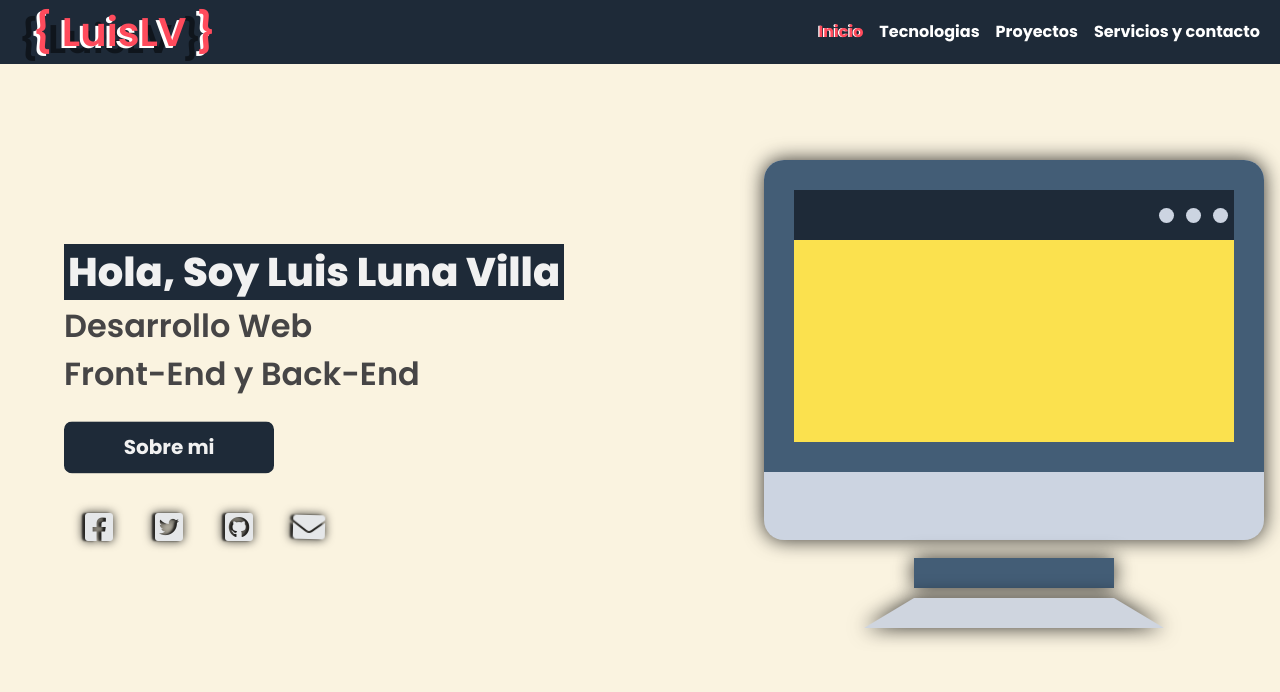
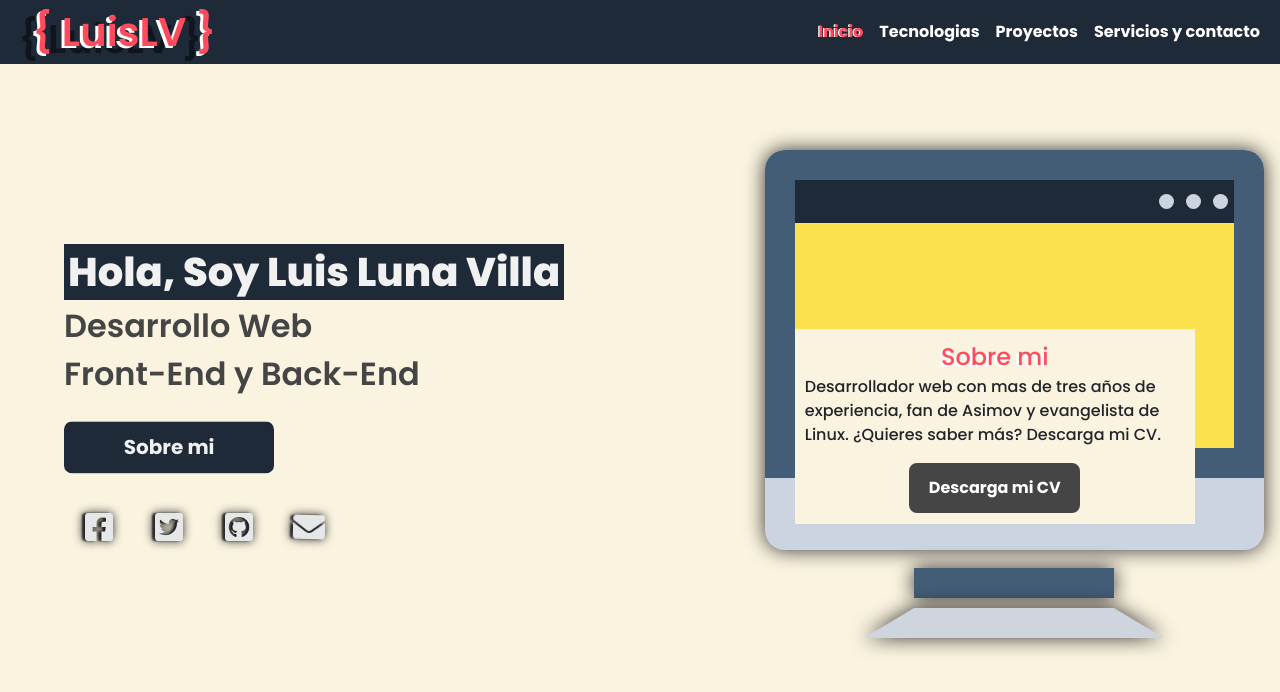
Before and after one commit to LuisLunaV/portafolio_web_2025, a Vue app: page /inicio in a window 1280 px wide. Both pictures are taken after a click on the button "Sobre mi". Shown: the top 692 px of the page. Built offline with nearby package versions, Linux system fonts and the light colour scheme.

Commit message:
Computadora

```diff
--- a/src/modules/portafolio/components/pc/ComputadoraPc.vue
+++ b/src/modules/portafolio/components/pc/ComputadoraPc.vue
@@ -1,5 +1,5 @@
 <template>
-  <div class="contenedor-pc">
+  <div class="contenedor-pc box-right">
     <div class="monitor">
       <div class="marco">
         <div class="pantalla">
@@ -8,6 +8,30 @@
             <div class="circulo"></div>
             <div class="circulo"></div>
           </div>
+            <div :class="['sobre-mi-msg',{'openBox':estaAbierto, 'closeBox':!estaAbierto}]">
+        <p
+          :class="[
+            'p-sobre-mi text-center poppins-medium',
+            {
+              'fs-2': dispositivo == 'grande',
+              'fs-3': dispositivo == 'mediano',
+              'fs-4': dispositivo == 'pequeno'||'expequeno',
+            },
+          ]"
+        >
+          Sobre mi
+        </p>
+        <p class="poppins-medium text-start">
+          Desarrollador web con mas de tres años de experiencia, fan de Asimov y evangelista de
+          Linux. ¿Quieres saber más? Descarga mi CV.
+        </p>
+        <div class="div-btn-cv">
+          <button
+          class="button-animacion btn-cv rounded-3 poppins-bold">
+            Descarga mi CV
+          </button>
+        </div>
+      </div>
         </div>
       </div>
     </div>
@@ -17,6 +41,14 @@
     </div>
   </div>
 </template>
+<script lang="ts" setup>
+interface Props{
+  dispositivo:string;
+  estaAbierto:boolean;
+}
+
+defineProps<Props>();
+</script>
 <style scoped>
 .contenedor-pc {
   width: 100%;
@@ -30,8 +62,10 @@
   filter: drop-shadow(0 0 10px rgba(0, 0, 0, 0.8));
   overflow: hidden;
   background-color: #ccd4e1;
-  width: 500px;
-  height: 380px;
+  max-width: 500px;
+  max-height: 400px;
+  width:  100%;
+  height: 100%;
   border-radius: 20px;
 }
 .marco {
@@ -49,7 +83,7 @@
 
 .barra {
   width: 100%;
-  height: 20%;
+  height: 16%;
   background-color: #1E2A38;
 display: flex;
 flex-direction: row;
--- a/src/modules/portafolio/views/InicioView.vue
+++ b/src/modules/portafolio/views/InicioView.vue
@@ -47,36 +47,10 @@
 
     </div>
     <div class="cont-img">
-      <ComputadoraPc/>
-      <!-- <img
-        class="sombra-img img-fluid box-right"
-        src="../../../assets/img/monitor-web-mod-dos.png"
-        alt="imagen-inicial"
-      /> -->
-      <!-- <div :class="['sobre-mi-msg',{'openBox':estaAbierto, 'closeBox':!estaAbierto}]">
-        <p
-          :class="[
-            'p-sobre-mi text-center poppins-medium',
-            {
-              'fs-2': dispositivo == 'grande',
-              'fs-3': dispositivo == 'mediano',
-              'fs-4': dispositivo == 'pequeno'||'expequeno',
-            },
-          ]"
-        >
-          Sobre mi
-        </p>
-        <p class="poppins-medium text-start">
-          Desarrollador web con mas de tres años de experiencia, fan de Asimov y evangelista de
-          Linux. ¿Quieres saber más? Descarga mi CV.
-        </p>
-        <div class="div-btn-cv">
-          <button
-          class="button-animacion btn-cv rounded-3 poppins-bold">
-            Descarga mi CV
-          </button>
-        </div>
-      </div> -->
+      <ComputadoraPc
+      :dispositivo="dispositivo"
+      :estaAbierto="estaAbierto"
+      />
     </div>
   </div>
   <!-- <div class="inicio-footer"></div> -->
```
